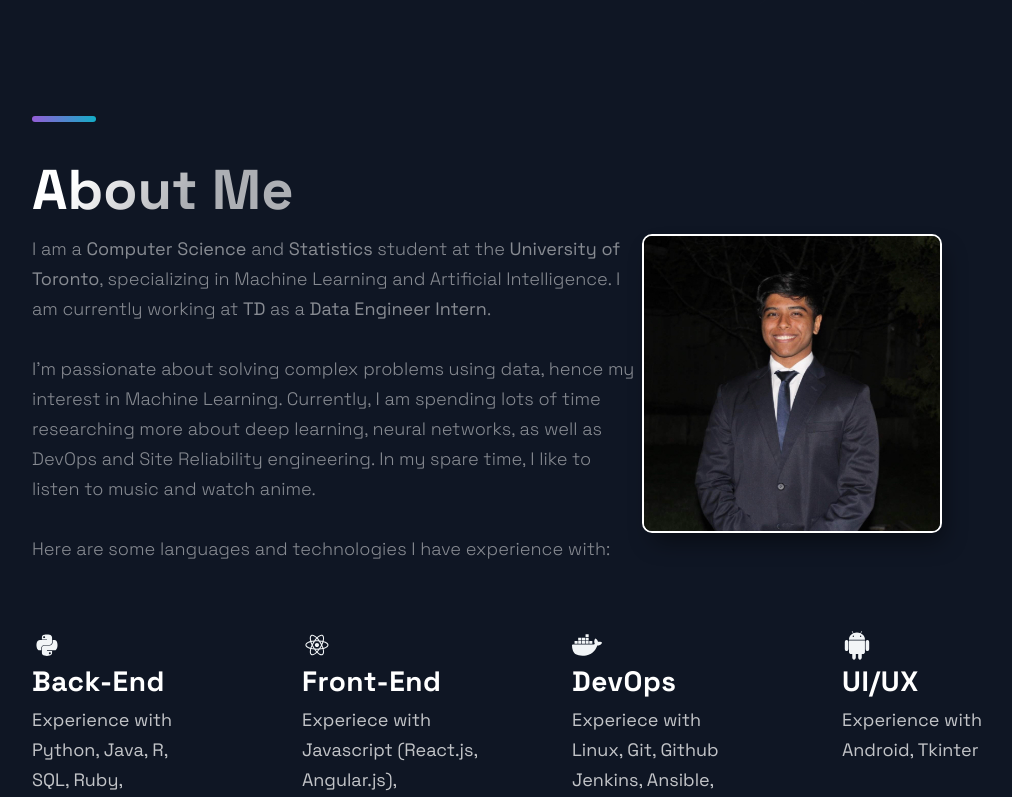
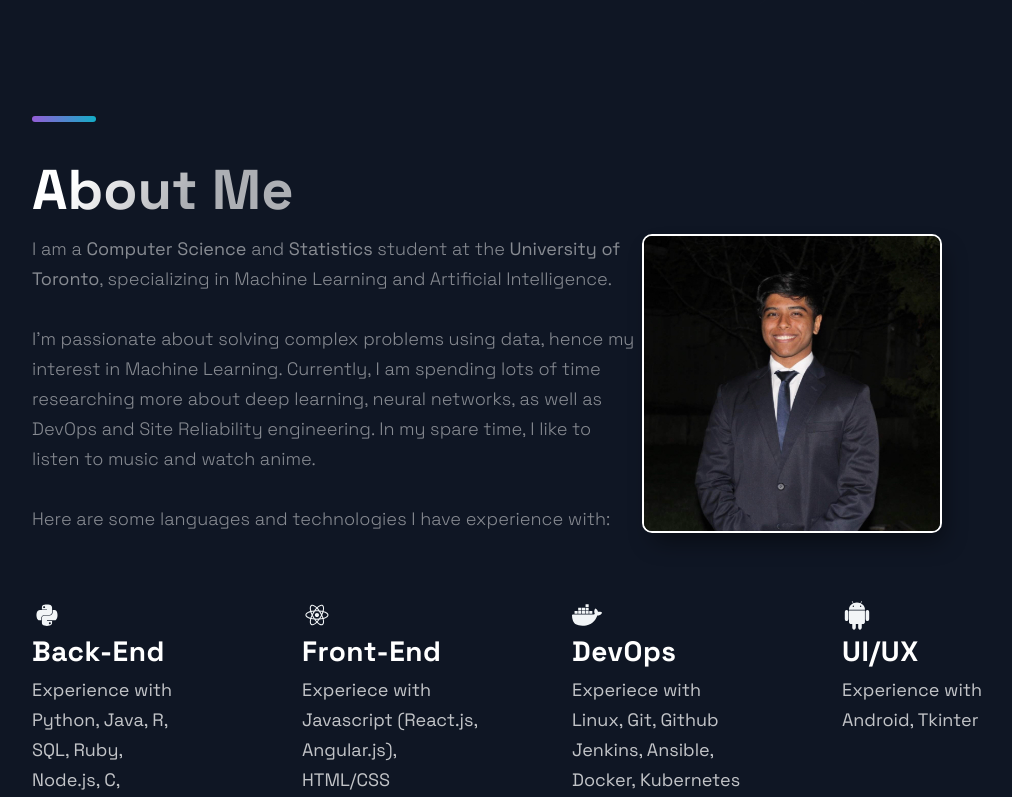
Before and after one commit to pritheeroy/portfolio_website-prithee, a Next.js app: page / in a window 1280 px wide. Shown: the part 614-1411 px from the top of the page, without its empty margins (88-1100 px from the left). Built offline with nearby package versions, Linux system fonts and the light colour scheme.

Commit message:
updated about me

```diff
--- a/src/components/About/AboutMe.js
+++ b/src/components/About/AboutMe.js
@@ -10,7 +10,7 @@ const AboutMe = () =>  (
     <SectionTitle>About Me</SectionTitle>
     <SectionText>
     <Img src="/images/profilepic.jpg"/>
-    I am a <b>Computer Science</b> and <b>Statistics</b> student at the <b>University of Toronto</b>, specializing in Machine Learning and Artificial Intelligence. I am currently working at <b>TD</b> as a <b>Data Engineer Intern</b>.
+    I am a <b>Computer Science</b> and <b>Statistics</b> student at the <b>University of Toronto</b>, specializing in Machine Learning and Artificial Intelligence.
     <br/><br/>
     I'm passionate about solving complex problems using data, hence my interest in Machine Learning. Currently, I am spending lots of time researching more about deep learning, neural networks, as well as DevOps and Site Reliability engineering. In my spare time, I like to listen to music and watch anime.
     <br/> <br/>
```
